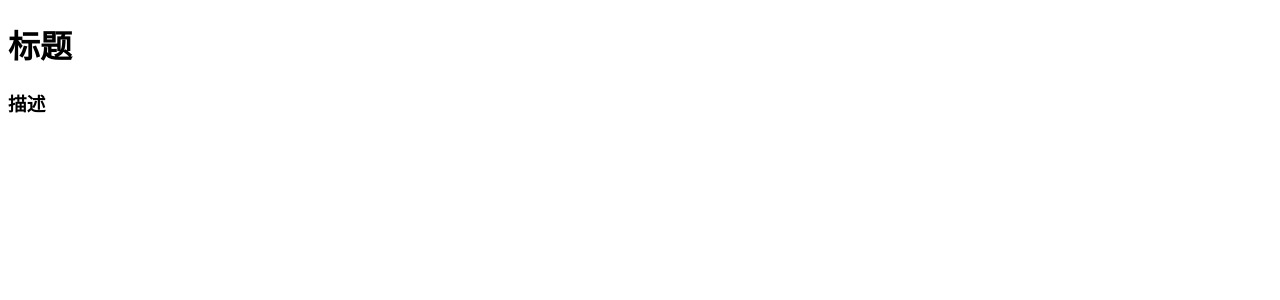
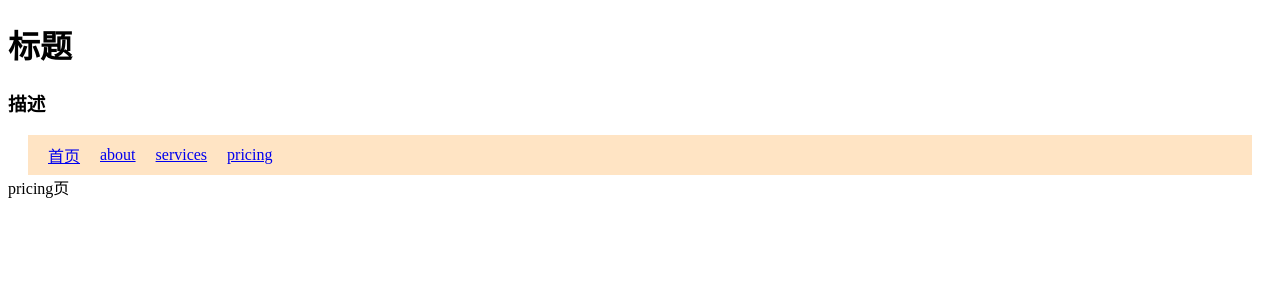
Before and after one commit to weijingbbb/Udemy-Nuxt3, a Nuxt app in the folder chapter/demo-1/: page /pricing in a window 1280 px wide. Before the commit this address had no page. Shown: the top 300 px of the page. Built offline with nearby package versions, Linux system fonts and the light colour scheme.

Commit message:
chapter-3 34 添加一些路由和页面

```diff
--- a/chapter/demo-1/app.vue
+++ b/chapter/demo-1/app.vue
@@ -1,6 +1,7 @@
 <template>
   <div>
     <Info />
+    <NavBar />
     <NuxtPage />
   </div>
 </template>
--- /dev/null
+++ b/chapter/demo-1/components/NavBar.vue
@@ -0,0 +1,32 @@
+<template>
+    <div>
+        <nav class="navbar">
+            <li class="nav-item">
+                <NuxtLink to="/">首页</NuxtLink>
+            </li>
+            <li class="nav-item">
+                <NuxtLink to="/about">about</NuxtLink>
+            </li>
+            <li class="nav-item">
+                <NuxtLink to="/service">services</NuxtLink>
+            </li>
+            <li class="nav-item">
+                <NuxtLink to="/pricing">pricing</NuxtLink>
+            </li>
+        </nav>
+    </div>
+</template>
+
+<style lang="css" scoped>
+.navbar {
+    display: flex;
+    align-items: center;
+    margin: 0 20px;
+    padding: 8px 10px;
+    background-color: bisque;
+}
+.nav-item {
+    margin: 0 10px;
+    list-style: none;
+}
+</style>
--- /dev/null
+++ b/chapter/demo-1/pages/pricing.vue
@@ -0,0 +1,3 @@
+<template>
+    <div>pricing页</div>
+</template>
--- /dev/null
+++ b/chapter/demo-1/pages/service.vue
@@ -0,0 +1 @@
+<template><div>service页</div></template>
```
